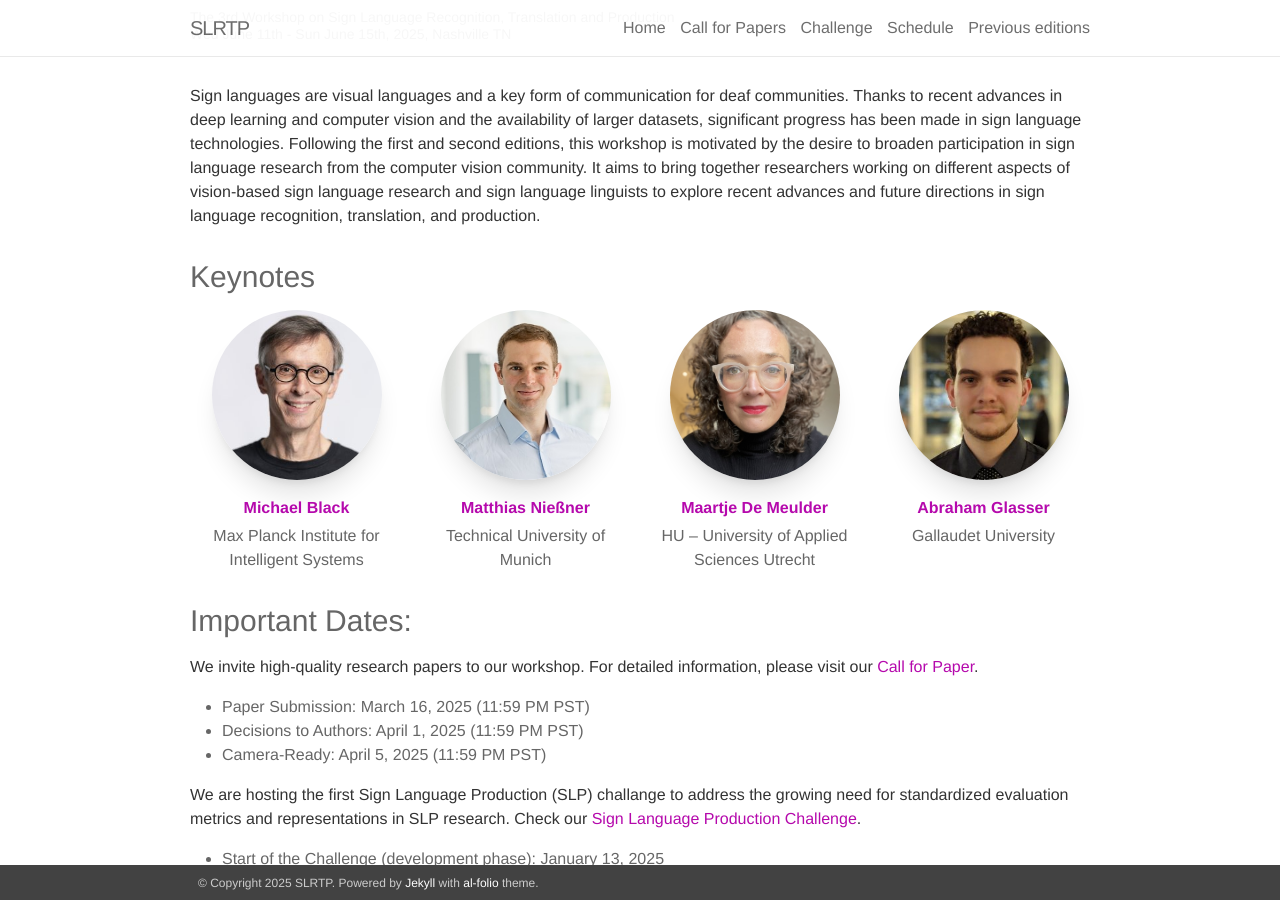
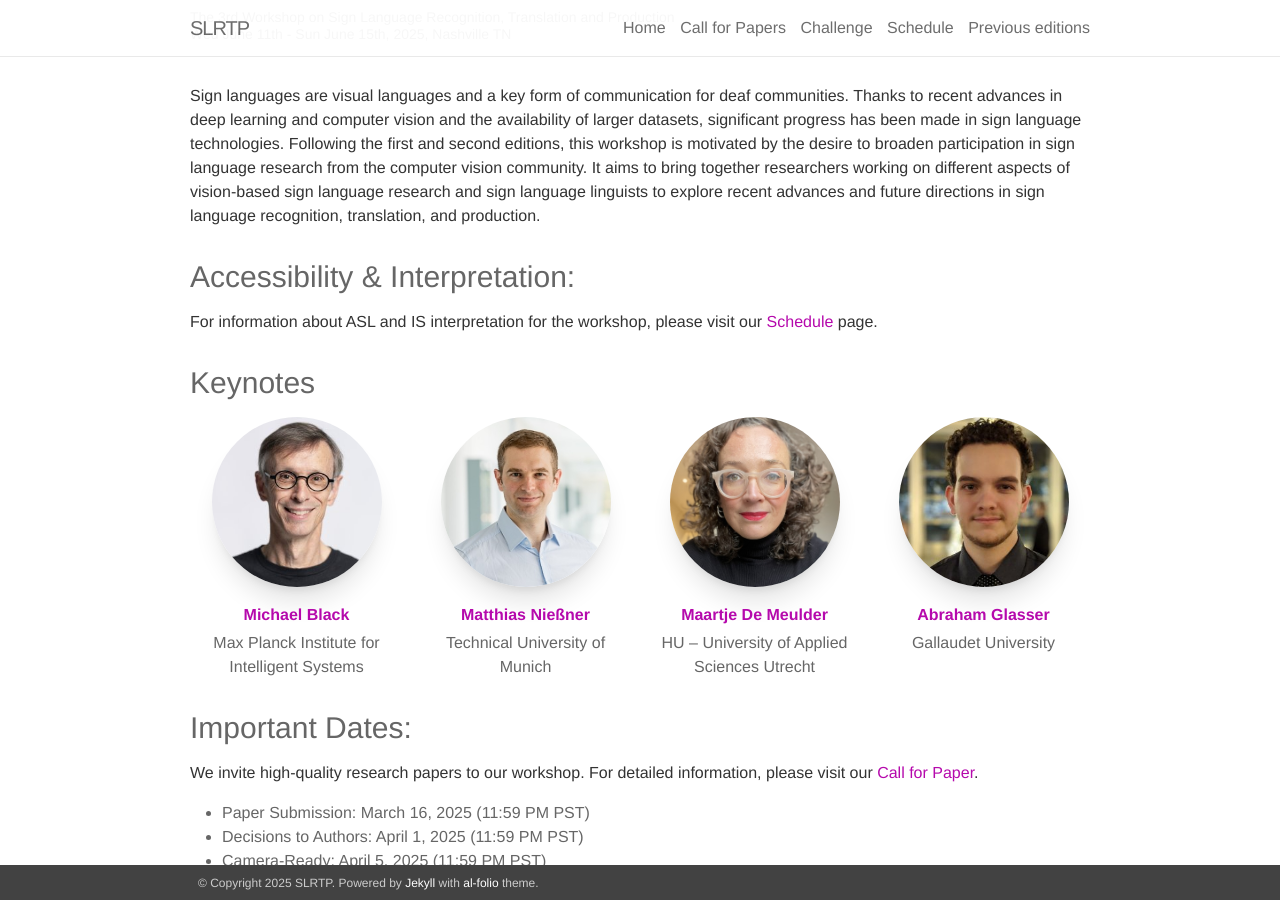
Before and after one commit to slrtpworkshop/slrtpworkshop.github.io, a Jekyll site: the page built from _pages/00_home.md, in a window 1280 px wide and 900 px high, scrolled down 411 px. Built offline with Jekyll 4.4.1, drawn with Linux system fonts in a browser that asks for light colours; nearby versions of some CDN libraries.

Commit message:
Update 00_home.md

```diff
--- a/_pages/00_home.md
+++ b/_pages/00_home.md
@@ -7,6 +7,9 @@ description: "The 3rd Workshop on Sign Language Recognition, Translation and Pro
 ---
 
 Sign languages are visual languages and a key form of communication for deaf communities. Thanks to recent advances in deep learning and computer vision and the availability of larger datasets, significant progress has been made in sign language technologies. Following the first and second editions, this workshop is motivated by the desire to broaden participation in sign language research from the computer vision community. It aims to bring together researchers working on different aspects of vision-based sign language research and sign language linguists to explore recent advances and future directions in sign language recognition, translation, and production.
+
+### Accessibility & Interpretation:
+For information about ASL and IS interpretation for the workshop, please visit our [Schedule](https://slrtpworkshop.github.io/schedule/) page.
 
 ### Keynotes
 
```
